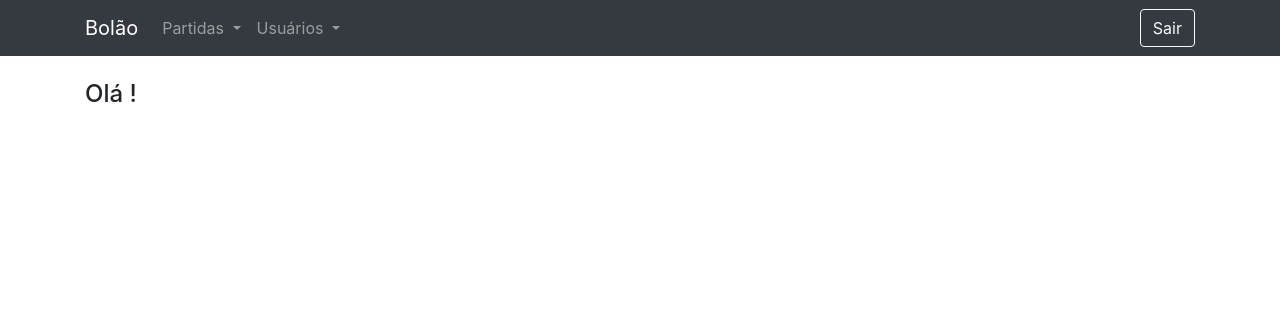
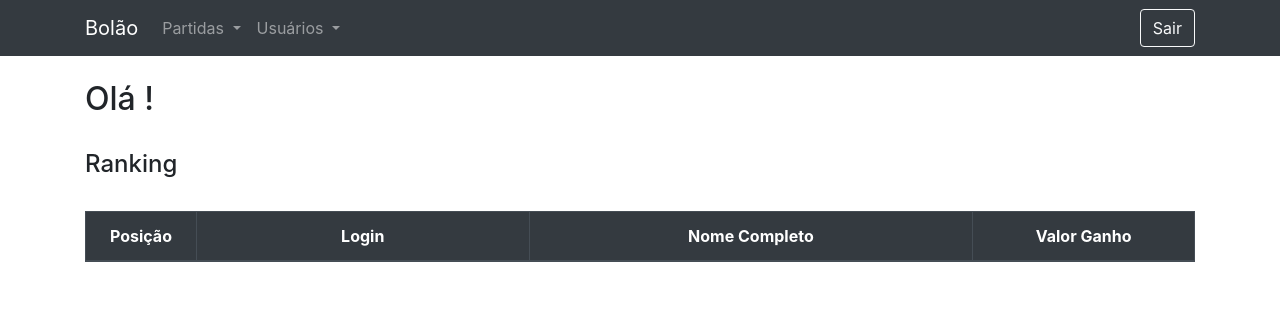
Before and after one commit to MarcosReis16/Bolao_Pweb, a Django app: page / in a window 1280 px wide. Shown: the top 316 px of the page. Run offline with Django 3.2, Linux system fonts and the light colour scheme; the visitor is signed in with stand-in values (Sample User, id 1); data comes from the database, SQL or seed files in the repository; lists and menus that the app fills with data are empty; some libraries are stand-ins or nearby versions.

Commit message:
Finalização

```diff
--- a/bolao/forms.py
+++ b/bolao/forms.py
@@ -8,9 +8,10 @@
 
 
 class UserCreationForm(forms.ModelForm):
+
     class Meta:
         model = Usuario
-        fields = ('nome_player','login_player','password', 'groups')
+        fields = ('nome_player','login_player','password', 'is_superuser')
 
     def save(self, commit=True):
         # Save the provided password in hashed format
@@ -19,6 +20,7 @@
         user.is_staff = True
         user.is_active = True
         user.saldo_player = 10
+        user.is_superuser = self.cleaned_data["is_superuser"]
 
         if commit:
             user.save()
--- a/bolao/templates/base.html
+++ b/bolao/templates/base.html
@@ -24,16 +24,19 @@
                     </button>
                     <div class="collapse navbar-collapse" id="navbarSupportedContent">
                         <ul class="navbar-nav mr-auto">
-                            {% if user.is_authenticated and user.is_superuser%}
+                            {% if user.is_authenticated%}
                             <li class="nav-item dropdown">
                                 <a class="nav-link dropdown-toggle" href="#" id="navbarDropdown" role="button" data-toggle="dropdown" aria-haspopup="true" aria-expanded="false">
                                   Partidas
                                 </a>
                                 <div class="dropdown-menu" aria-labelledby="navbarDropdown">
+                                {% if user.is_superuser %}
                                   <a href="{% url 'cadastrarPartida' %}" class="dropdown-item">Cadastrar</a>
+                                {% endif %}
                                   <a href="{% url 'listaPartidas' %}" class="dropdown-item">Listar</a>
                                 </div>
                             </li>
+                            {% if user.is_superuser %}
                             <li class="nav-item dropdown">
                                 <a class="nav-link dropdown-toggle" href="#" id="navbarDropdown" role="button" data-toggle="dropdown" aria-haspopup="true" aria-expanded="false">
                                   Usuários
@@ -44,9 +47,17 @@
                                 </div>
                             </li>
                             {% endif %}
+                            {% endif %}
                         </ul>
                         <div class="form-inline my-2 my-lg-0">
                             {% if user.is_authenticated %}
+                                {% if not user.is_superuser %}
+                                <ul class="navbar-nav mr-auto">
+                                    <li class="nav-item">
+                                        <a class="nav-link">Saldo: {{ user.saldo_player }}</a>
+                                    </li>
+                                </ul>
+                                {% endif %}
                                 <a href="{% url 'logout' %}" class="btn btn-outline-light my-2 my-sm-0" role="button" aria-pressed="true">Sair</a>
                             {% else %}
                                 <a href="{% url 'login' %}" class="btn btn-outline-light my-2 my-sm-0" role="button" aria-pressed="true">Entrar</a>
--- a/bolao/templates/home.html
+++ b/bolao/templates/home.html
@@ -5,7 +5,30 @@
 {% block content %}
 <br/>
 {% if user.is_authenticated %}
-  <h4>Olá {{ user.nome_player }}!</h4>
+  <h2>Olá {{ user.nome_player }}!</h2>
+  <br/>
+  <h4>Ranking</h4>
+  <br/>
+  <table class="table table-bordered table-hover">
+    <thead class="thead-dark">
+      <tr>
+        <th style="width: 10%; text-align: center;">Posição</th>
+        <th style="width: 30%; text-align: center;">Login</th>
+        <th style="width: 40%; text-align: center;">Nome Completo</th>
+        <th style="width: 20%; text-align: center;">Valor Ganho</th>
+      </tr>
+    </thead>
+    <tbody>
+      {% for usuario in user.obter_ranking %}
+        <tr>
+          <td style="text-align: center;">{{usuario.position}}</td>
+          <td style="text-align: center;">{{ usuario.login_player }}</td>
+          <td style="text-align: center;">{{ usuario.nome_player }}</td>
+          <td style="text-align: center;">{{ usuario.total_ganho }}</td>
+        </tr>
+      {% endfor %}
+    </tbody>
+  </table>
 {% else %}
   <h4>Você não está logado</h4>
 {% endif %}
--- a/bolao/templates/listaPartidas.html
+++ b/bolao/templates/listaPartidas.html
@@ -73,8 +73,8 @@
 
 
 <h2>Listar Partidas</h2>
-<table class="table table-bordered">
-    <thead>
+<table class="table table-bordered table-hover">
+    <thead class="thead-dark">
       <tr>
         <th style="width: 40%; text-align: center;">Time 1</th>
         <th style="width: 40%; text-align: center;">Time 2</th>
@@ -101,6 +101,7 @@
           </td>
           {% endif %}
           <td style="text-align: center;">
+            {% if not partida.partida_encerrada %}
             {% if user.is_superuser %}
             <button type="button" data-toggle="modal" title="Encerrar Partida" data-target="#encerrarPartidaModal" onclick="encerrarPartida('{{partida.pk}}')" style="border: none; background: none;">
               <svg width="1em" height="1em" viewBox="0 0 16 16" class="bi bi-check-square" fill="currentColor" xmlns="http://www.w3.org/2000/svg">
@@ -115,6 +116,7 @@
                 <path d="M13 4a2 2 0 0 0 2 2V4h-2zM3 4a2 2 0 0 1-2 2V4h2zm10 8a2 2 0 0 1 2-2v2h-2zM3 12a2 2 0 0 0-2-2v2h2zm7-4a2 2 0 1 1-4 0 2 2 0 0 1 4 0z"/>
               </svg>
             </button>
+            {% endif %}
           </td>
         </tr>
       {% endfor %}
--- a/bolao/templates/listaUsuarios.html
+++ b/bolao/templates/listaUsuarios.html
@@ -34,8 +34,8 @@
 </div>
 
 <h2>Listar Usuários</h2>
-<table class="table table-bordered">
-    <thead>
+<table class="table table-bordered table-hover">
+    <thead class="thead-dark">
       <tr>
         <th style="width: 30%; text-align: center;">Login</th>
         <th style="width: 40%; text-align: center;">Nome Completo</th>
@@ -125,7 +125,7 @@
       $(this).on('click', function(evt){
         var saldo = $('#saldo').val();
 
-        $.get('adiciona_Saldo/'+usuarioId+'/'+saldo, function (data, x, xhr) {
+        $.get('adicionar_saldo/'+usuarioId+'/'+saldo, function (data, x, xhr) {
           if(xhr.status == 204){
             alert('Saldo inserido com sucesso!');
           }
--- a/bolao/urls.py
+++ b/bolao/urls.py
@@ -9,7 +9,7 @@
     path('partidas/list',views.list_Partidas, name='listaPartidas'),
     url(r'^partidas/encerra_Partida/(?P<pk>\d+)/(?P<p1>\d+)/(?P<p2>\d+)/$',views.encerra_Partida, name='encerraPartida'),
     url(r'^partidas/realizar_Aposta/(?P<pk>\d+)/(?P<p1>\d+)/(?P<p2>\d+)/$',views.realizar_Aposta, name='realizarAposta'),
-    url(r'^accounts/adiciona_Saldo/(?P<pk>\d+)/(?P<valor>\d+\.\d{2})/$',views.adicionarSaldo, name='adicionarSaldo')
+    url(r'^accounts/adicionar_saldo/(?P<pk>\d+)/(?P<valor>\d+\.\d{2})/$',views.adicionar_saldo, name='adicionarSaldo')
 
     # path('', views.index),
 ]
```
Also changed, not shown: bolao/models.py (+41 -42 lines), bolao/views.py (+6 -23 lines), bolao/migrations/0001_initial.py, bolao/templates/aposta.html (added).
